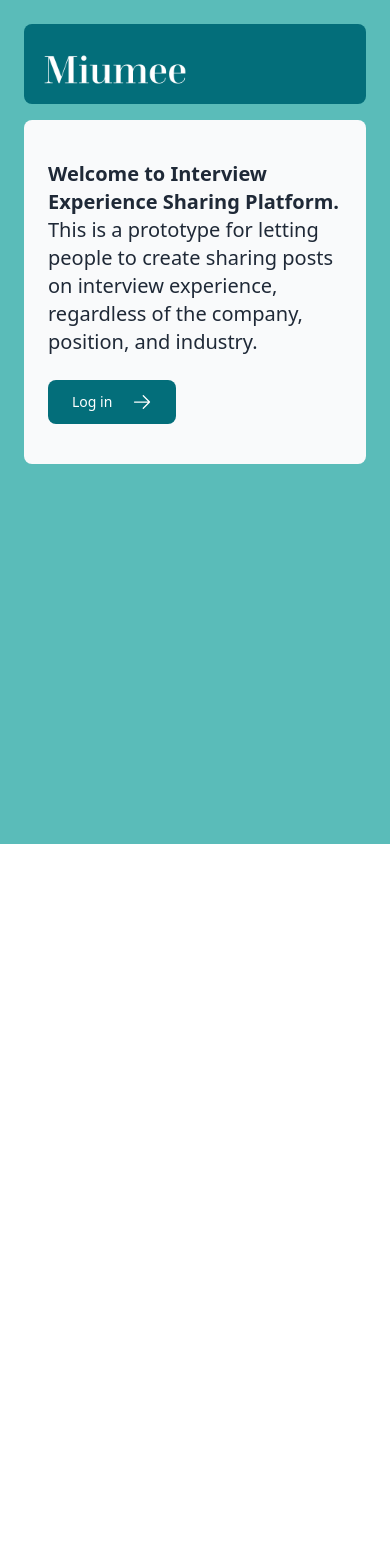
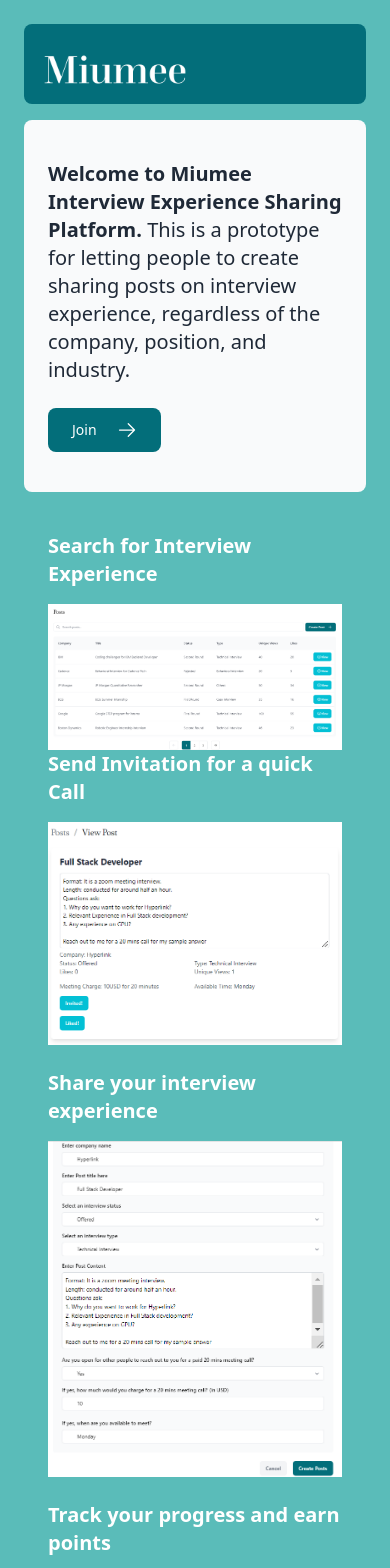
Before and after one commit to Lukehsu1999/interview-experience-sharing-platform, a Next.js app: page / in a window 390 px wide. Shown: the top 1568 px of the page. Before the commit the page ends 844 px from the top, so only its background shows below. Built offline with nearby package versions, Linux system fonts and the light colour scheme.

Commit message:
responsive design of images on homepage

```diff
--- a/app/page.tsx
+++ b/app/page.tsx
@@ -13,7 +13,7 @@ export default function Page() {
       <div className="mt-4 flex grow flex-col gap-4 md:flex-row">
         <div className="flex flex-col justify-start gap-6 rounded-lg bg-gray-50 px-6 py-10 md:w-2/5 md:px-20">
           <p className={`text-xl text-gray-800 md:text-3xl md:leading-normal`}>
-            <strong>Welcome to Interview Experience Sharing Platform.</strong>{' '}
+            <strong>Welcome to Miumee Interview Experience Sharing Platform.</strong>{' '}
             This is a prototype for letting people to create sharing posts on
             interview experience, regardless of the company, position, and
             industry.
@@ -22,11 +22,12 @@ export default function Page() {
             href="/login"
             className="bg-miumee-color-500 hover:bg-miumee-color-400 flex items-center gap-5 self-start rounded-lg px-6 py-3 text-sm font-medium text-white transition-colors md:text-base"
           >
-            <span>Log in</span> <ArrowRightIcon className="w-5 md:w-6" />
+            <span>Join</span> <ArrowRightIcon className="w-5 md:w-6" />
           </Link>
         </div>
         <div className="flex items-center justify-center p-6 md:w-3/5 md:px-28 md:py-12 grid grid-cols-1">
           {/* Add Hero Images Here */}
+          <p className={`text-xl text-white md:text-3xl md:leading-normal`}><strong>Search for Interview Experience</strong></p>
           <Image
             src="/demo_all_posts.png"
             width={1000}
@@ -35,57 +36,58 @@ export default function Page() {
             alt="Screenshots of the dashboard project showing desktop version"
           />
           <Image
+            src="/demo_all_posts.png"
+            width={560}
+            height={430}
+            className="md:hidden block mt-4"
+            alt="Screenshots of the dashboard project showing mobile version"
+          />
+          <p className={`text-xl text-white md:text-3xl md:leading-normal`}><strong>Send Invitation for a quick Call</strong></p>
+          <Image
             src="/demo_view_post.png"
             width={1000}
             height={760}
-            className="hidden md:block mt-4"
-            alt="Screenshots of the dashboard project showing desktop version"
-          />
-          <Image
-            src="/demo_profile.png"
-            width={1000}
-            height={760}
-            className="hidden md:block mt-4"
-            alt="Screenshots of the dashboard project showing desktop version"
-          />
-          <Image
-            src="/demo_create_post.png"
-            width={1000}
-            height={760}
-            className="hidden md:block mt-4"
-            alt="Screenshots of the dashboard project showing desktop version"
-          />
-        </div>
-        {/* <div className="flex items-center justify-center p-6 md:w-3/5 md:px-28 md:py-12 grid grid-cols-1 lg:block">
-          <Image
-            src="/demo_all_posts.png"
-            width={560}
-            height={426}
-            className="hidden mt-4"
+            className="hidden md:block mt-4 mb-6"
             alt="Screenshots of the dashboard project showing desktop version"
           />
           <Image
             src="/demo_view_post.png"
             width={560}
-            height={426}
-            className="hidden mt-4"
+            height={430}
+            className="md:hidden block mt-4 mb-6"
+            alt="Screenshots of the dashboard project showing mobile version"
+          />
+          <p className={`text-xl text-white md:text-3xl md:leading-normal`}><strong>Share your interview experience</strong></p>
+          <Image
+            src="/demo_create_post.png"
+            width={1000}
+            height={760}
+            className="hidden md:block mt-4 mb-6"
+            alt="Screenshots of the dashboard project showing desktop version"
+          />
+          <Image
+            src="/demo_create_post.png"
+            width={560}
+            height={430}
+            className="md:hidden block mt-4 mb-6"
+            alt="Screenshots of the dashboard project showing mobile version"
+          />
+          <p className={`text-xl text-white md:text-3xl md:leading-normal`}><strong>Track your progress and earn points</strong></p>
+          <Image
+            src="/demo_profile.png"
+            width={1000}
+            height={760}
+            className="hidden md:block mt-4 mb-6"
             alt="Screenshots of the dashboard project showing desktop version"
           />
           <Image
             src="/demo_profile.png"
             width={560}
-            height={426}
-            className="hidden mt-4"
-            alt="Screenshots of the dashboard project showing desktop version"
+            height={430}
+            className="md:hidden block mt-4 mb-6"
+            alt="Screenshots of the dashboard project showing mobile version"
           />
-          <Image
-            src="/demo_create_post.png"
-            width={560}
-            height={426}
-            className="hidden mt-4"
-            alt="Screenshots of the dashboard project showing desktop version"
-          />
-        </div> */}
+        </div>
       </div>
     </main>
   );
--- a/auth.ts
+++ b/auth.ts
@@ -31,7 +31,7 @@ export const { auth, signIn, signOut } = NextAuth({
                 if (!user) return null;
                 const passwordsMatch = await bcrypt.compare(password, user.password);
                 if (passwordsMatch){
-                    console.log("auth.ts user: ", user)
+                    //console.log("auth.ts user: ", user)
                     return user;
                 }
               }
```
